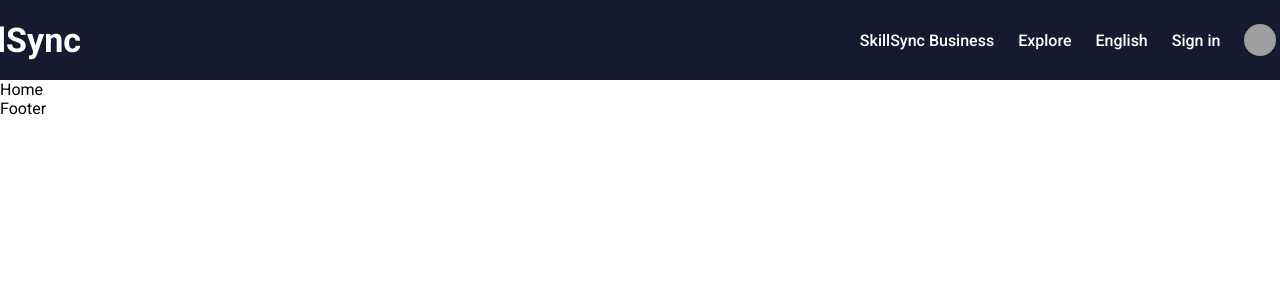
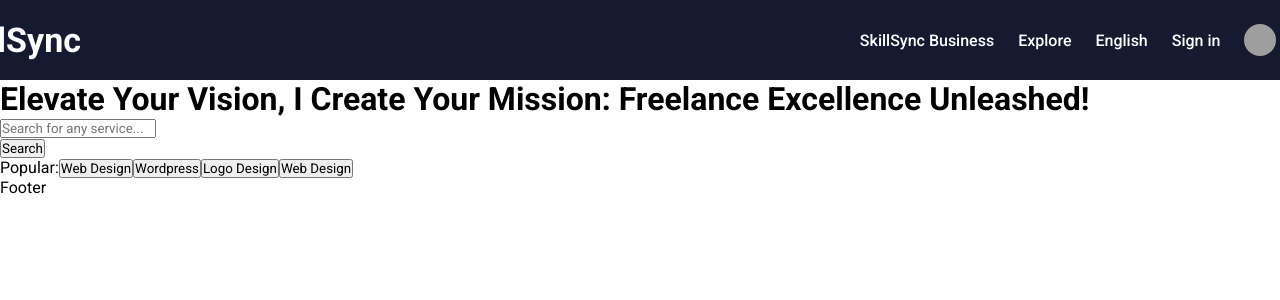
Before and after one commit to deepakkumaravelu/SkillSync-Project, a React (Vite) app: page / in a window 1280 px wide. Shown: the top 300 px of the page. Built offline with nearby package versions, Linux system fonts and the light colour scheme; grey boxes are pictures that could not be loaded.

Commit message:
featured component updated

```diff
--- /dev/null
+++ b/src/components/featured/Featured.jsx
@@ -0,0 +1,34 @@
+import React from "react";
+import "./Featured.scss";
+const Featured = () => {
+  return (
+    <div className="featured">
+      <div className="container">
+        <div className="left">
+          <h1>
+            Elevate Your Vision, I Create Your Mission: Freelance Excellence
+            Unleashed!
+          </h1>
+          <div className="search">
+            <div className="searchInput">
+              <img src="" alt="" />
+              <input type="text" placeholder="Search for any service..." />
+            </div>
+            <button>Search</button>
+          </div>
+          <div className="popular">
+          <span>Popular:</span>
+          <button>Web Design</button>
+          <button>Wordpress</button>
+          <button>Logo Design</button>
+          <button>Web Design</button>
+
+          </div>
+        </div>
+        <div className="right"></div>
+      </div>
+    </div>
+  );
+};
+
+export default Featured;
--- /dev/null
+++ b/src/components/featured/Featured.scss
@@ -0,0 +1,5 @@
+.featured{
+    .container{
+
+    }
+}
--- a/src/components/navbar/Navbar.jsx
+++ b/src/components/navbar/Navbar.jsx
@@ -1,10 +1,11 @@
 import React, { useEffect, useState } from "react";
-import { Link } from "react-router-dom";
+import { Link, useLocation } from "react-router-dom";
 import "./Navbar.scss";
 const Navbar = () => {
   const [active, setActive] = useState(false);
   const [open, setOpen] = useState(false);
 
+  const {pathname}=useLocation();
   const isActive = () => {
     window.scrollY > 0 ? setActive(true) : setActive(false);
   };
@@ -21,7 +22,7 @@ const Navbar = () => {
     isSeller: true,
   };
   return (
-    <div className={active ? "navbar active" : "navbar"}>
+    <div className={active || pathname !=="/" ? "navbar active" : "navbar"}>
       <div className="container">
         <div className="logo">
         <Link to="/" className="link">
@@ -59,12 +60,37 @@ const Navbar = () => {
           )}
         </div>
       </div>
-      {active && (
+      {(active || pathname!=="/") && (
         <>
           <hr />
           <div className="menu">
-            <span>Test</span>
-            <span>Test1</span>
+            <Link className="link menuLink" to="/">
+            Graphics & Design
+            </Link>
+            <Link className="link" to="/">
+            Video & Animation
+            </Link>
+            <Link className="link" to="/">
+            Writing & Translation
+            </Link>
+            <Link className="link" to="/">
+            AI Services
+            </Link>
+            <Link className="link" to="/">
+             Digital Marketing
+            </Link>
+            <Link className="link" to="/">
+             Music & Audio
+            </Link>
+            <Link className="link" to="/">
+            Programming & Tech
+            </Link>
+            <Link className="link" to="/">
+            Business
+            </Link>
+            <Link className="link" to="/">
+            Lifestyle
+            </Link>
           </div>
         </>
       )}
--- a/src/pages/home/Home.jsx
+++ b/src/pages/home/Home.jsx
@@ -1,8 +1,11 @@
 import React from 'react'
 import "./Home.scss"
+import Featured from '../../components/featured/Featured'
 const Home = () => {
   return (
-    <div className='home'>Home</div>
+    <div className='home'>
+    <Featured/>
+    </div>
   )
 }
 
```
